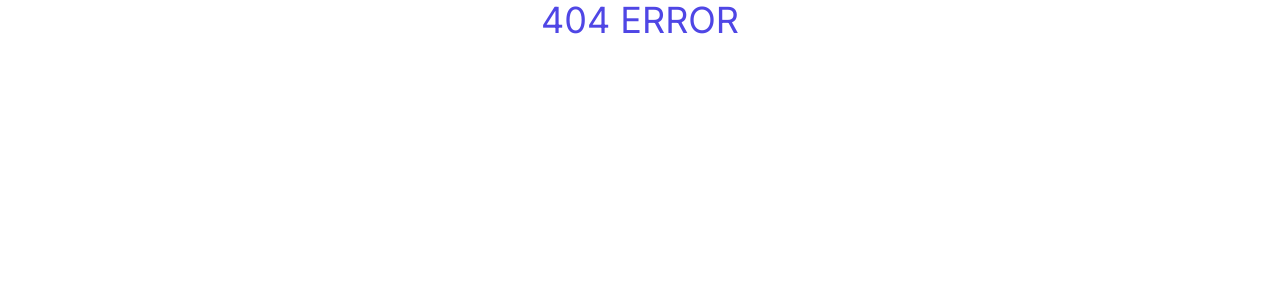
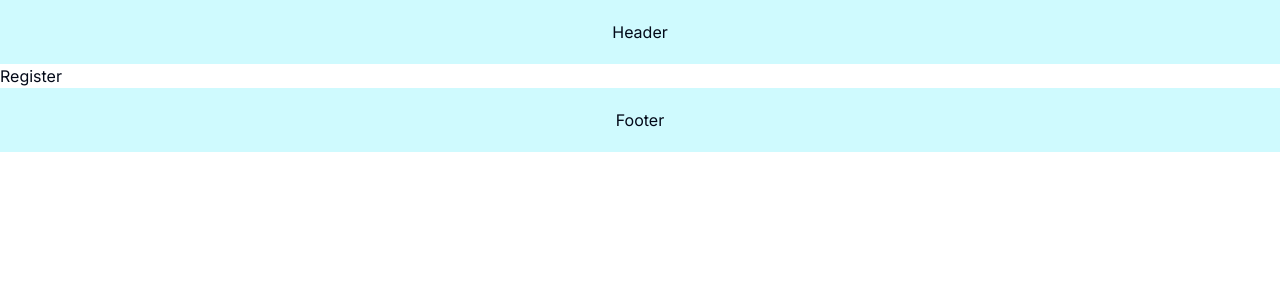
Before and after one commit to faizanprogrames/demo, a Next.js app: page /register in a window 1280 px wide. Before the commit this address had no page. Shown: the top 300 px of the page. Built offline with nearby package versions, Linux system fonts and the light colour scheme.

Commit message:
Initial Commit

```diff
--- /dev/null
+++ b/app/(auth)/forgot-password/page.tsx
@@ -0,0 +1,3 @@
+export default function ForgotPassword() {
+  return <div>Forgot Password</div>;
+}
--- /dev/null
+++ b/app/(auth)/login/page.tsx
@@ -0,0 +1,3 @@
+export default function Login() {
+  return <div>Login</div>;
+}
--- /dev/null
+++ b/app/(auth)/register/page.tsx
@@ -0,0 +1,3 @@
+export default function Register() {
+  return <div>Register</div>;
+}
--- /dev/null
+++ b/app/_lib/page.tsx
@@ -0,0 +1,3 @@
+export default function Lib() {
+  return <div>Lib</div>;
+}
--- /dev/null
+++ b/app/blog/layout.tsx
@@ -0,0 +1,12 @@
+export default function BlogLayout({
+  children,
+}: {
+  children: React.ReactNode;
+}) {
+  return (
+    <div>
+      Here is our list of Blogs
+      {children}
+    </div>
+  );
+}
--- /dev/null
+++ b/app/dashboard/page.tsx
@@ -0,0 +1,3 @@
+export default function Dashboard() {
+  return <div>Dashboard</div>;
+}
--- a/app/dashboard/route.ts
+++ /dev/null
@@ -1,3 +0,0 @@
-export async function GET() {
-  return new Response("Dashboard!");
-}
--- a/app/layout.tsx
+++ b/app/layout.tsx
@@ -1,8 +1,13 @@
+import { Suspense } from "react";
+
 import type { Metadata } from "next";
 import { Inter } from "next/font/google";
 import "./globals.css";
-// import Navbar from "@/components/Navbar";
-// import Footer from "@/components/Footer";
+
+import Header from "@components/layout/header";
+import Footer from "@components/layout/footer";
+
+import Loading from "./loading";
 
 const inter = Inter({ subsets: ["latin"] });
 
@@ -19,9 +24,11 @@ export default function RootLayout({
   return (
     <html lang="en">
       <body className={inter.className}>
-        {/* <Navbar /> */}
-        {children}
-        {/* <Footer /> */}
+        <Suspense fallback={<Loading />}>
+          <Header />
+          {children}
+          <Footer />
+        </Suspense>
       </body>
     </html>
   );
--- /dev/null
+++ b/app/loading.tsx
@@ -0,0 +1,7 @@
+export default function Loading() {
+  return (
+    <div>
+      Loading ...
+    </div>
+  );
+}
--- a/app/not-found.tsx
+++ b/app/not-found.tsx
@@ -1,7 +1,3 @@
 export default function NotFound() {
-  return (
-    <div>
-        <h1 className="text-4xl text-center text-indigo-600">404 ERROR</h1>
-    </div>
-  )
+  return <div>404 Error! Page not Found 😥</div>;
 }
--- a/components/layout/footer.tsx
+++ b/components/layout/footer.tsx
@@ -1,7 +1,3 @@
 export default function Footer() {
-  return (
-    <div className="text-center">
-        Footer
-    </div>
-  )
+  return <footer className="p-5 bg-cyan-100 text-center">Footer</footer>;
 }
--- a/components/layout/header.tsx
+++ b/components/layout/header.tsx
@@ -1,14 +1,7 @@
-import Link from "next/link";
-
 export default function Header() {
   return (
-    <header>
-      <nav className="m-5 border-2 border-black grid grid-cols-4">
-        <Link href="/">Home</Link>
-        <Link href="/about">About</Link>
-        <Link href="/services">Services</Link>
-        <Link href="/services/javascript-service">JavaScript Service</Link>
-      </nav>
+    <header className="p-5 bg-cyan-100 text-center">
+      Header
     </header>
   );
 }
```
